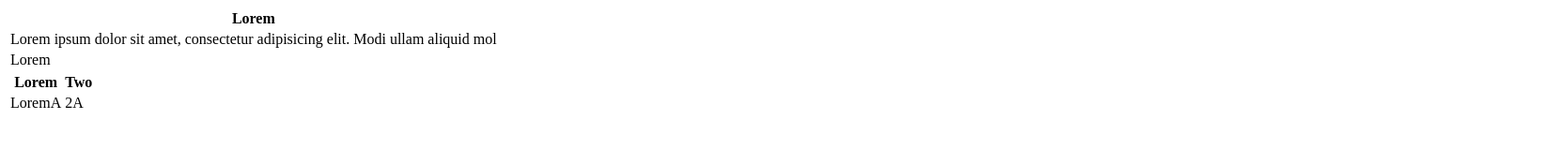
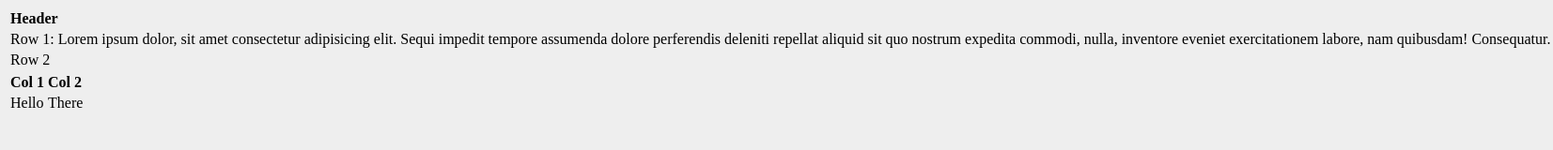
Before and after one commit to markmiro/ios-table-whitespace-text-size-bug, a plain HTML site: page bug.html in a window 1280 px wide. Shown: the whole page at 94% size, 1653 px wide, since content can reach past the window. Drawn offline with Linux system fonts and the light colour scheme.

Commit message:
Description and screenshots

```diff
--- a/index.html
+++ b/bug.html
@@ -4,8 +4,14 @@
     <meta name="viewport" content="width=device-width, initial-scale=1.0">
     <title>Table sizing bug</title>
     <style>
+      body {
+        background: #eee;
+      }
       table {
         white-space: nowrap;
+      }
+      th {
+        text-align: left;
       }
     </style>
   </head>
@@ -13,18 +19,18 @@
     <table>
       <thead>
         <tr>
-          <th>Lorem</th>
+          <th>Header</th>
         </tr>
       </thead>
       <tbody>
         <tr>
           <td>
-            Lorem ipsum dolor sit amet, consectetur adipisicing elit. Modi ullam aliquid mol
+            Row 1: Lorem ipsum dolor, sit amet consectetur adipisicing elit. Sequi impedit tempore assumenda dolore perferendis deleniti repellat aliquid sit quo nostrum expedita commodi, nulla, inventore eveniet exercitationem labore, nam quibusdam! Consequatur.
           </td>
         </tr>
         <tr>
           <td>
-            Lorem
+            Row 2
           </td>
         </tr>
       </tbody>
@@ -32,14 +38,14 @@
     <table>
       <thead>
         <tr>
-          <th>Lorem</th>
-          <th>Two</th>
+          <th>Col 1</th>
+          <th>Col 2</th>
         </tr>
       </thead>
       <tbody>
         <tr>
-          <td>LoremA</td>
-          <td>2A</td>
+          <td>Hello</td>
+          <td>There</td>
         </tr>
       </tbody>
     </table>
```
Also changed, not shown: ios-screenshot.jpeg (added), macos-screenshot.png (added), 1 other file.
